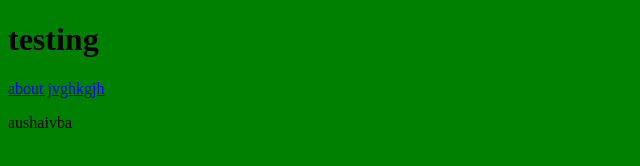
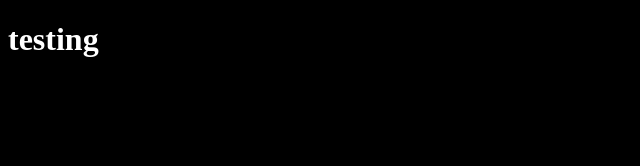
Before and after one commit to ashosilva/SystemSimulationSurveyPaper, a plain HTML site: page index.html in a window 1280 px wide. Shown: the whole page, without its empty margins (0-640 px from the left). Drawn offline with Linux system fonts and the light colour scheme.

Commit message:
black backgroun

```diff
--- a/index.html
+++ b/index.html
@@ -11,7 +11,6 @@
 <body>
 
     <h1>testing</h1>
-    <a href="about.html"> about jvghkgjh </a>
     <p>aushaivba</p>
 </body>
 
--- a/style.css
+++ b/style.css
@@ -1,3 +1,7 @@
 body{
-    background-color: green;
+    background-color: black;
 }
+
+h1 {
+    color: white;
+  }
```
